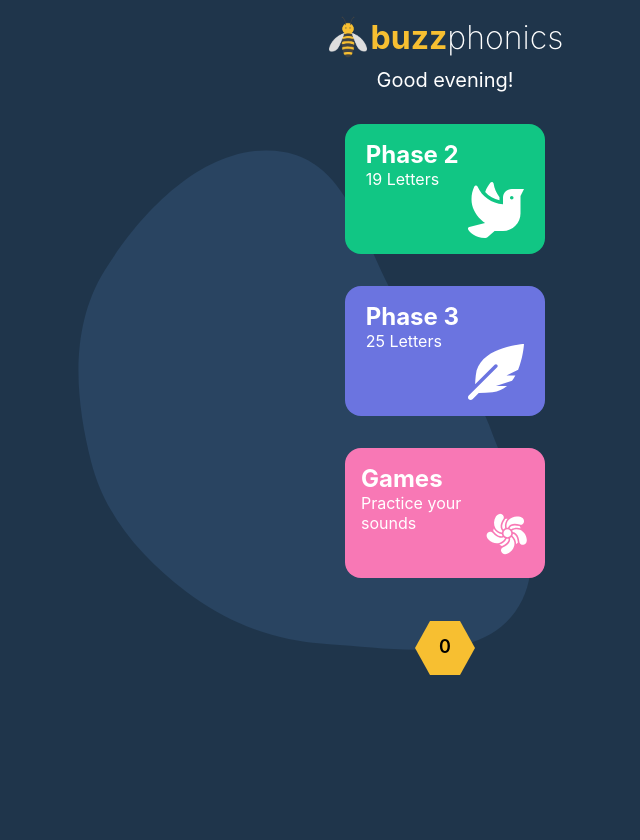
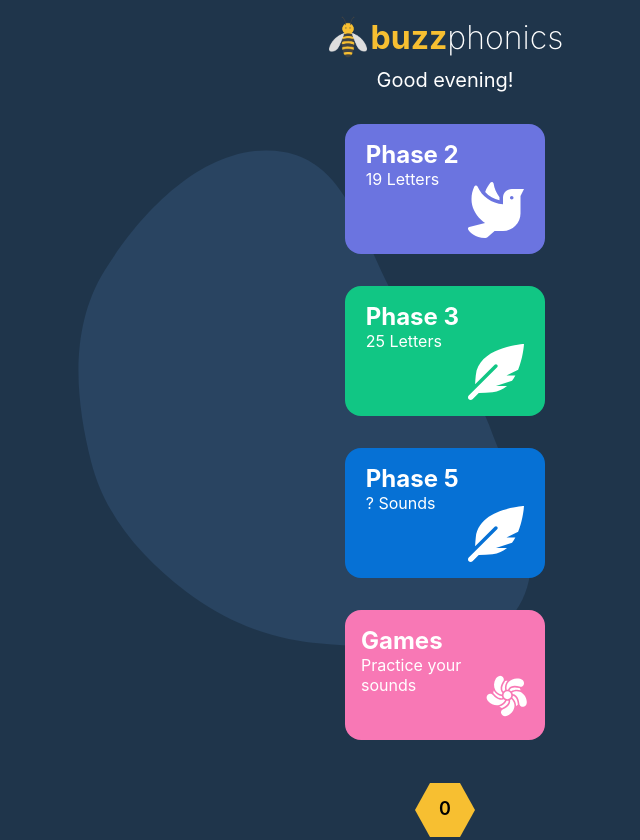
Before and after one commit to hellodeborahuk/buzzphonics, a React (Create React App) app: page / in a window 1280 px wide. Shown: the whole page, without its empty margins (195-835 px from the left). Built offline with nearby package versions, Linux system fonts and the light colour scheme.

Commit message:
Style phase 5

```diff
--- a/src/App.css
+++ b/src/App.css
@@ -99,15 +99,15 @@
 }
 
 .phase-two {
-    background-color: var(--green);
+    background-color: var(--purple);
 }
 
 .phase-three {
-  background-color: var(--purple);
+  background-color: var(--green);
 }
 
 .phase-five {
-  background-color: var(--light-blue);
+  background-color: var(--blue);
 }
 
 .quiz-button {
@@ -135,7 +135,9 @@
   margin: 2em auto;
   gap: 0.75em;
   width: 200px;
+  padding-bottom: 2em;
 }
+
 
 .sound {
   background-color: var(--pink);
@@ -157,6 +159,10 @@
 .sound-icon {
   width: 30px;
   padding: 6px 0;
+}
+
+.sound-p5 {
+  width: 40%;
 }
 
 footer {
--- a/src/App.js
+++ b/src/App.js
@@ -31,6 +31,15 @@
                       <FaFeatherAlt className="feather" />
                     </div>
                   </Link>
+                  <Link to="phaseFive">
+                    <div className="phase-five">
+                      <div>
+                        <h2>Phase 5</h2>
+                        <p>? Sounds</p>
+                      </div>
+                      <FaFeatherAlt className="feather" />
+                    </div>
+                  </Link>
                   <Link to="games">
                   <div className="quiz-button">
                       <div>
--- a/src/components/PhaseFive.js
+++ b/src/components/PhaseFive.js
@@ -1,7 +1,7 @@
 import { useNavigate } from "react-router-dom"
 import { MdArrowBackIosNew } from "react-icons/md"
 
-const PhaseThree = () => {
+const PhaseFive = () => {
     const navigate = useNavigate()
     const sounds = [
         {
@@ -92,7 +92,7 @@
                     // get random item from alternatingColor
                     const randomElement = {backgroundColor: alternatingColor[Math.floor(Math.random() * alternatingColor.length)]}
                     // apply to below as style...
-                    return (<div className="sound" style={randomElement} onClick={start}><p>{sound.sound}</p></div>);
+                    return (<div className="sound sound-p5" style={randomElement} onClick={start}><p>{sound.sound}</p></div>);
                 })
             }
             </div>
--- a/src/index.js
+++ b/src/index.js
@@ -6,6 +6,7 @@
 import { BrowserRouter, Routes, Route  } from "react-router-dom";
 import PhaseTwo from './components/PhaseTwo';
 import PhaseThree from "./components/PhaseThree"
+import PhaseFive from "./components/PhaseFive"
 import PhaseTwoQuiz from "./components/PhaseTwoQuiz"
 import MatchingGame from "./components/MatchingGame"
 import SpellingGame from "./components/SpellingGame"
@@ -21,6 +22,7 @@
           <Route path="/" element={<App />} />
           <Route path="phaseTwo" element={<PhaseTwo />} />
           <Route path="phaseThree" element={<PhaseThree />} />
+          <Route path="phaseFive" element={<PhaseFive />} />
           <Route path="games" element={<Games />} />
           <Route path="games/phaseTwoQuiz" element={<PhaseTwoQuiz />} />
           <Route path="games/matchingGame" element={<MatchingGame />} />
```
